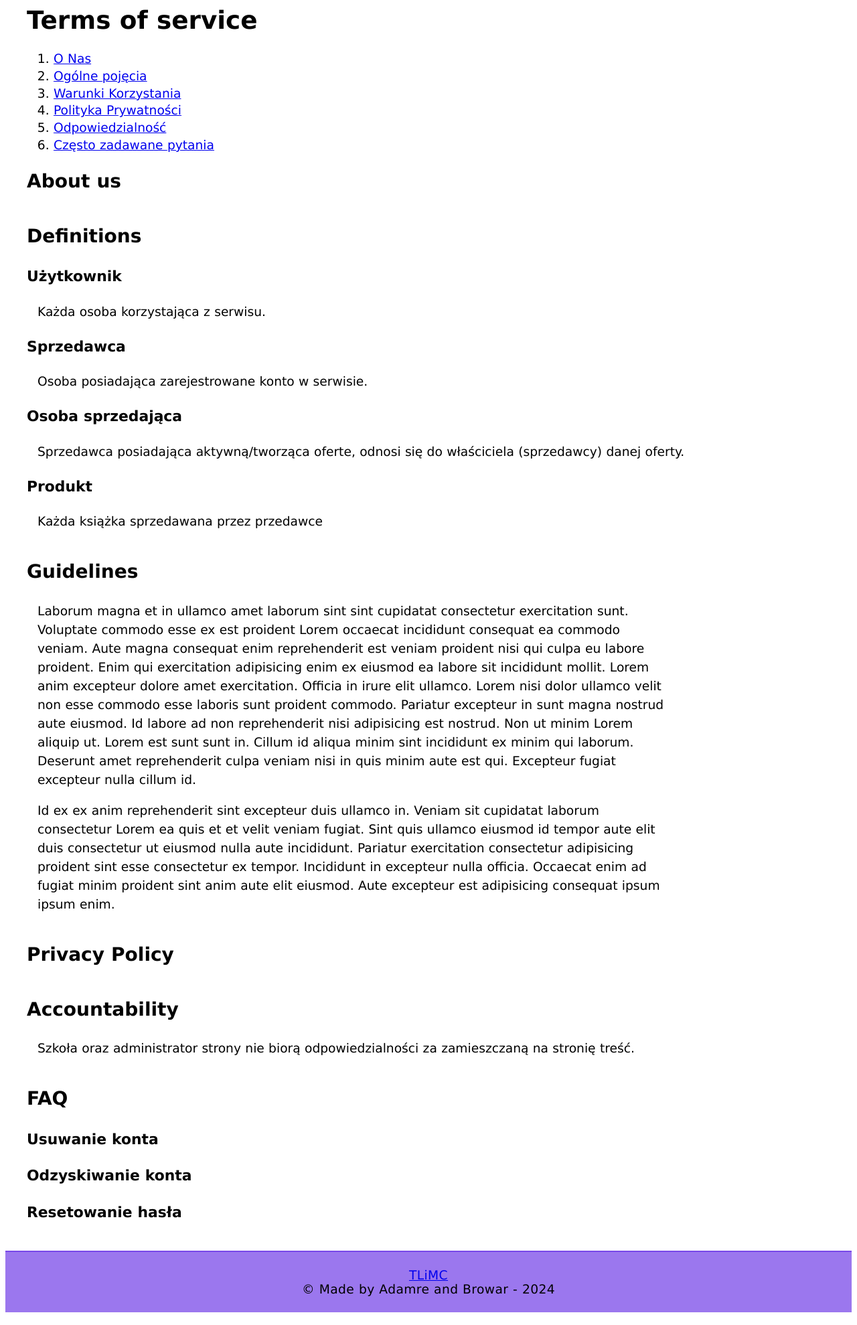
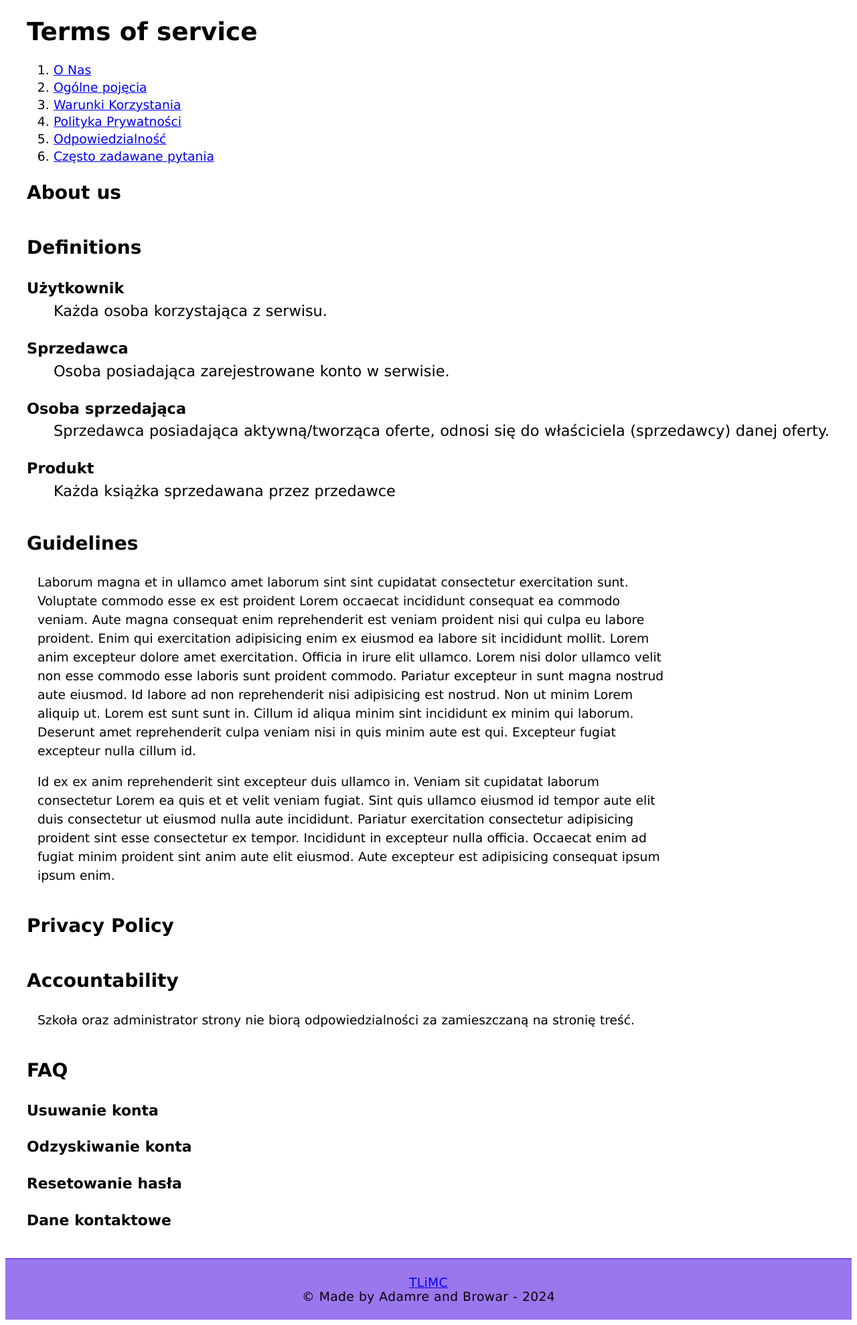
Before and after one commit to AdamrePL/Project, a PHP site: page /./src/terms-of-service.html in a window 1280 px wide. Shown: the whole page at 67% size. Run offline with PHP 8.4, Linux system fonts and the light colour scheme.

Commit message:
small update for tos teehee

```diff
--- a/assets/css/tos.css
+++ b/assets/css/tos.css
@@ -40,15 +40,24 @@ article > p {
     padding-left: 1rem;
 }
 
+#definitions > dl {
+    font-size: 1.2em;
+}
+
+#definitions > dl > dt {
+    margin-top: 1em;
+    font-weight: bold;
+}
+
 #definitions > span > p {
     padding-left: 1rem;
 }
 
 ::-moz-selection {
     color: black;
-    background-color: mediumspringgreen; /* Side note: We could use transparent background with different font-color for something else as it's very interesting, atleast idea of it is. */
+    background-color: aqua; /* Side note: We could use transparent background with different font-color for something else as it's very interesting, atleast idea of it is. */
     /**
-       * ! Options that I tried/recommend: yellow, lime, limegreen, aqua, greenyellow (not to be mistaken with yellowgreen).
+       * ! Options that I tried/recommend: yellow, lime, limegreen, mediumspringgreen, greenyellow (not to be mistaken with yellowgreen).
     */
 }
 
--- a/src/terms-of-service.html
+++ b/src/terms-of-service.html
@@ -1,9 +1,12 @@
+<!DOCTYPE html>
+<html lang="en">
 <head>
     <meta charset="UTF-8">
+    <meta name="viewport" content="width=device-width, initial-scale=1.0">
     <link rel="stylesheet" href="../assets/css/tos.css">
+
     <title>Giełda - TOS</title>
 </head>
-<script src="../assets/js/script.js" type="text/javascript" defer></script>
 <body>
     <main>
         <header>
@@ -28,7 +31,6 @@
         <article id="definitions">
             <h2>Definitions</h2>
 
-            <!-- ! Zamiast poniżej - Skoro używamy elementów HTML5
             <dl>
                 <dt>Użytkownik</dt>
                 <dd>Każda osoba korzystająca z serwisu.</dd>
@@ -39,23 +41,6 @@
                 <dt>Produkt</dt>
                 <dd>Każda książka sprzedawana przez przedawce</dd>
             </dl>
-             -->
-            <span>
-                <h3>Użytkownik</h3>
-                <p>Każda osoba korzystająca z serwisu.</p>
-            </span>
-            <span>
-                <h3>Sprzedawca</h3>
-                <p>Osoba posiadająca zarejestrowane konto w serwisie.</p>
-            </span>
-            <span>
-                <h3>Osoba sprzedająca</h3>
-                <p>Sprzedawca posiadająca aktywną/tworząca oferte, odnosi się do właściciela (sprzedawcy) danej oferty.</p>
-            </span>
-            <span>
-                <h3>Produkt</h3>
-                <p>Każda książka sprzedawana przez przedawce</p>
-            </span>
         </article>
 
         <article id="guidelines">
@@ -93,7 +78,7 @@ Cillum id aliqua minim sint incididunt ex minim qui laborum. Deserunt amet repre
                 <p></p>
             </span>
             <span>
-                <h3></h3>
+                <h3>Dane kontaktowe</h3>
                 <p></p>
             </span>
             <span>
@@ -107,3 +92,4 @@ Cillum id aliqua minim sint incididunt ex minim qui laborum. Deserunt amet repre
         <P>&copy; Made by Adamre and Browar - 2024</P>
     </footer>
 </body>
+</html>
```
